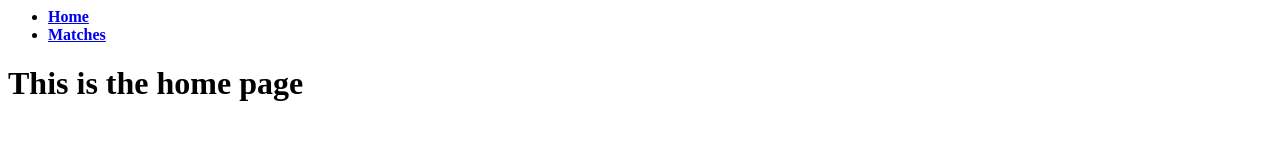
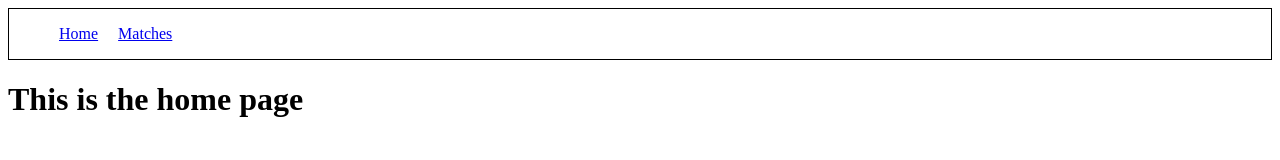
Before and after one commit to asierba/triliporra2018, a React app: page / in a window 1280 px wide. Built offline with nearby package versions, Linux system fonts and the light colour scheme.

Commit message:
small ui enhancement

```diff
--- a/src/style.css
+++ b/src/style.css
@@ -1,5 +1,12 @@
-body {
-    size: 20px;
-    font-weight: bold;
-    background-repeat: no-repeat;
+nav {
+    border: 1px solid;
 }
+
+nav ul {
+    list-style: none;
+}
+
+nav ul li {
+    display: inline;
+    margin: 10px;
+}
```
